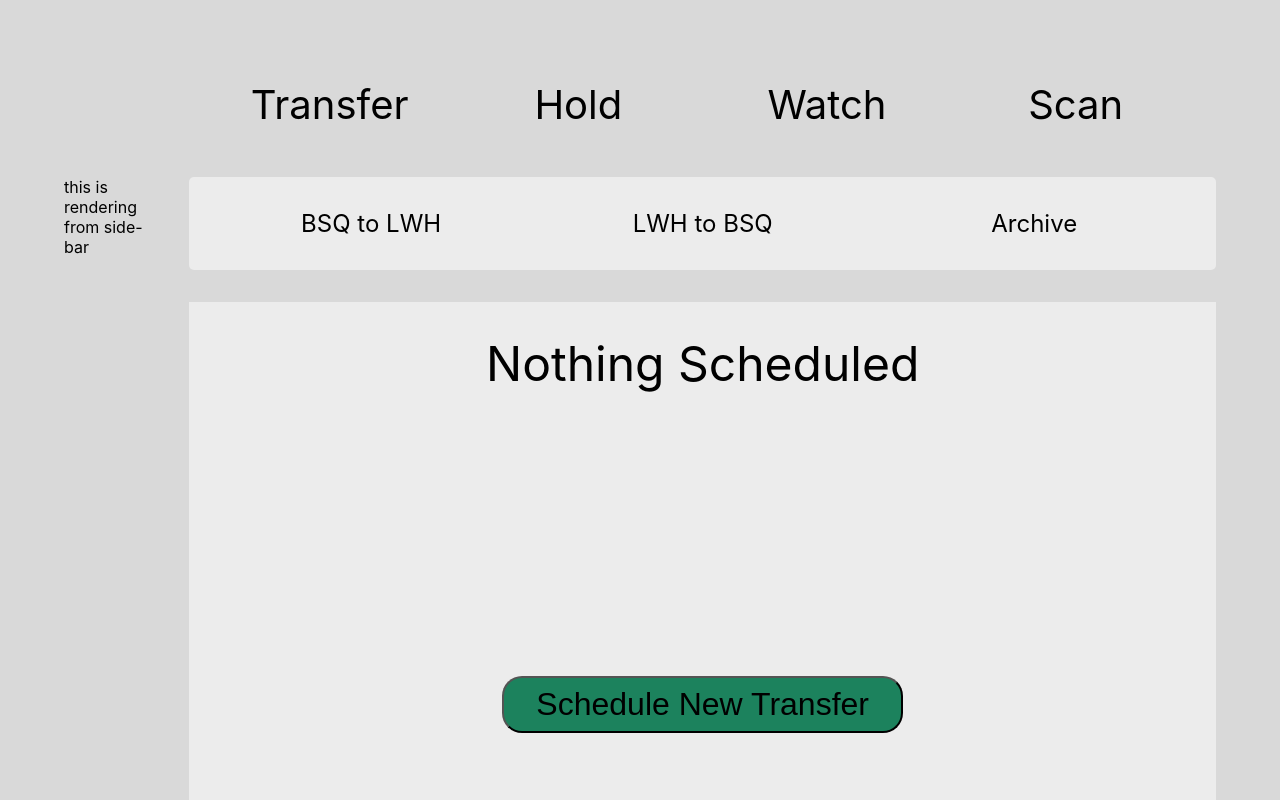
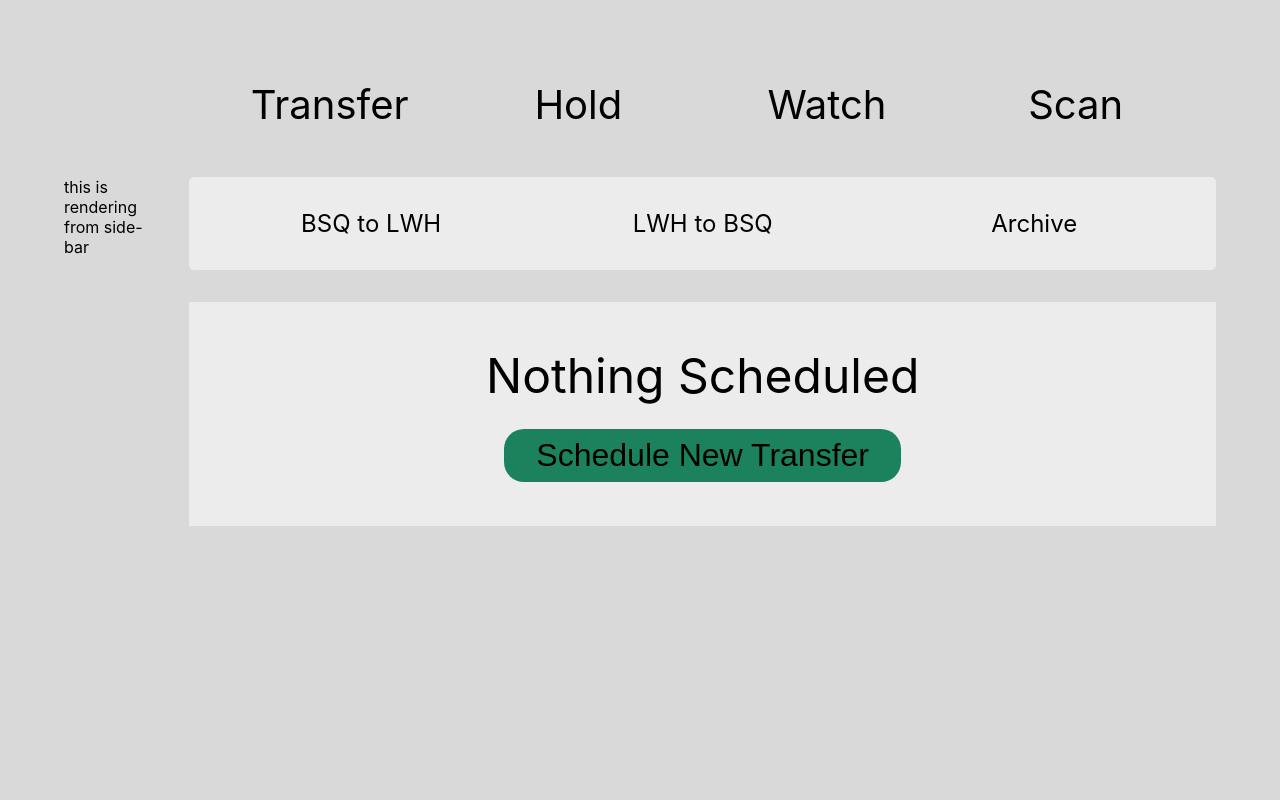
Before and after one commit to lefthomas/PropertyController, a React (Create React App) app: page / in a window 1280 px wide. Shown: the top 800 px of the page. Built offline with nearby package versions, Linux system fonts and the light colour scheme.

Commit message:
fixed row height

```diff
--- a/src/components/NotBooked/NotBooked.css
+++ b/src/components/NotBooked/NotBooked.css
@@ -1,7 +1,6 @@
 .not-booked-container {
   display: grid;
-  grid-template-rows: 1fr 10fr;
-  row-gap: 1rem;
+  max-height: 10rem;
   background-color: #ececec;
   padding: 2rem;
 }
@@ -23,4 +22,5 @@
   padding: 0.5rem 2rem;
   align-self: center;
   justify-self: center;
+  border: none;
 }
```
